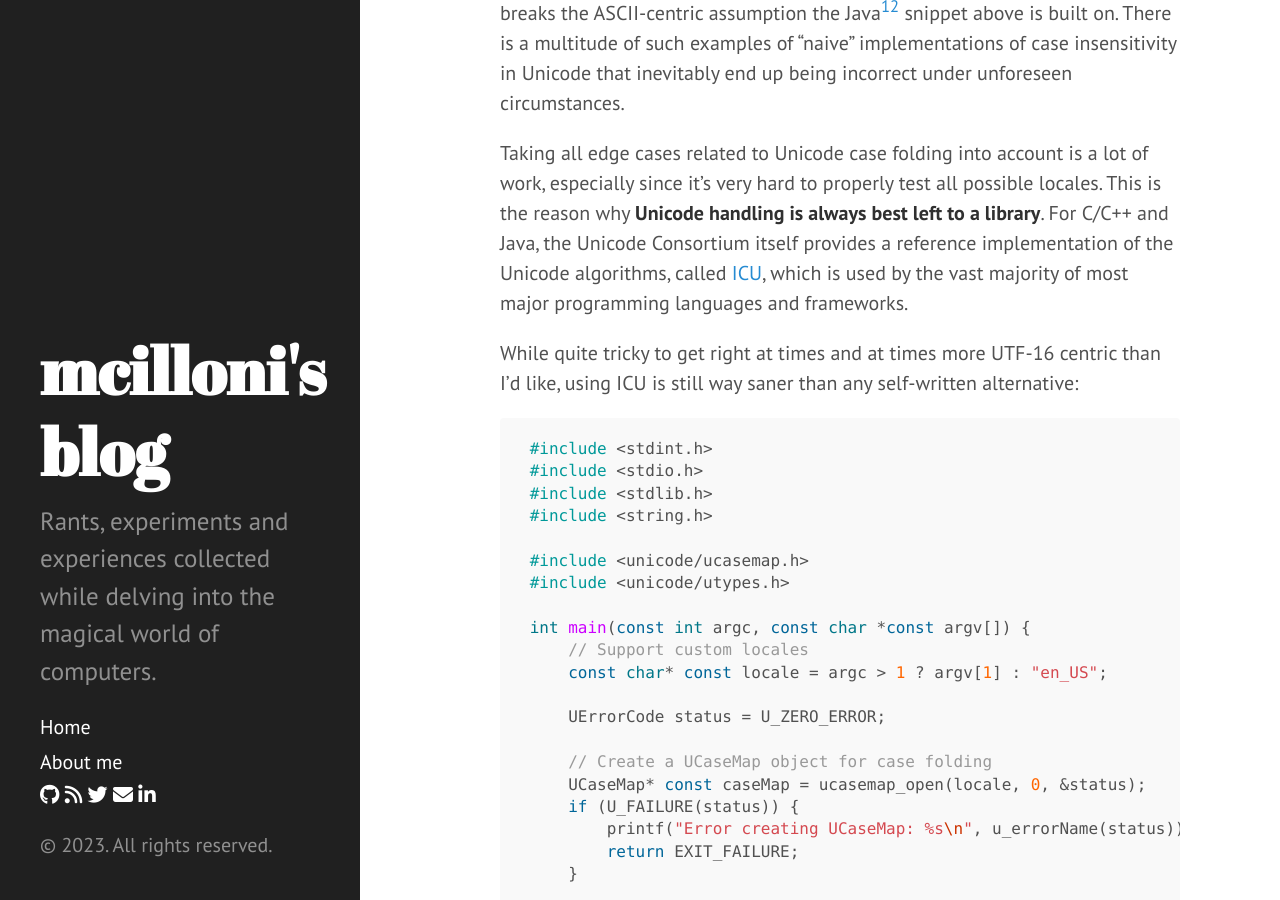
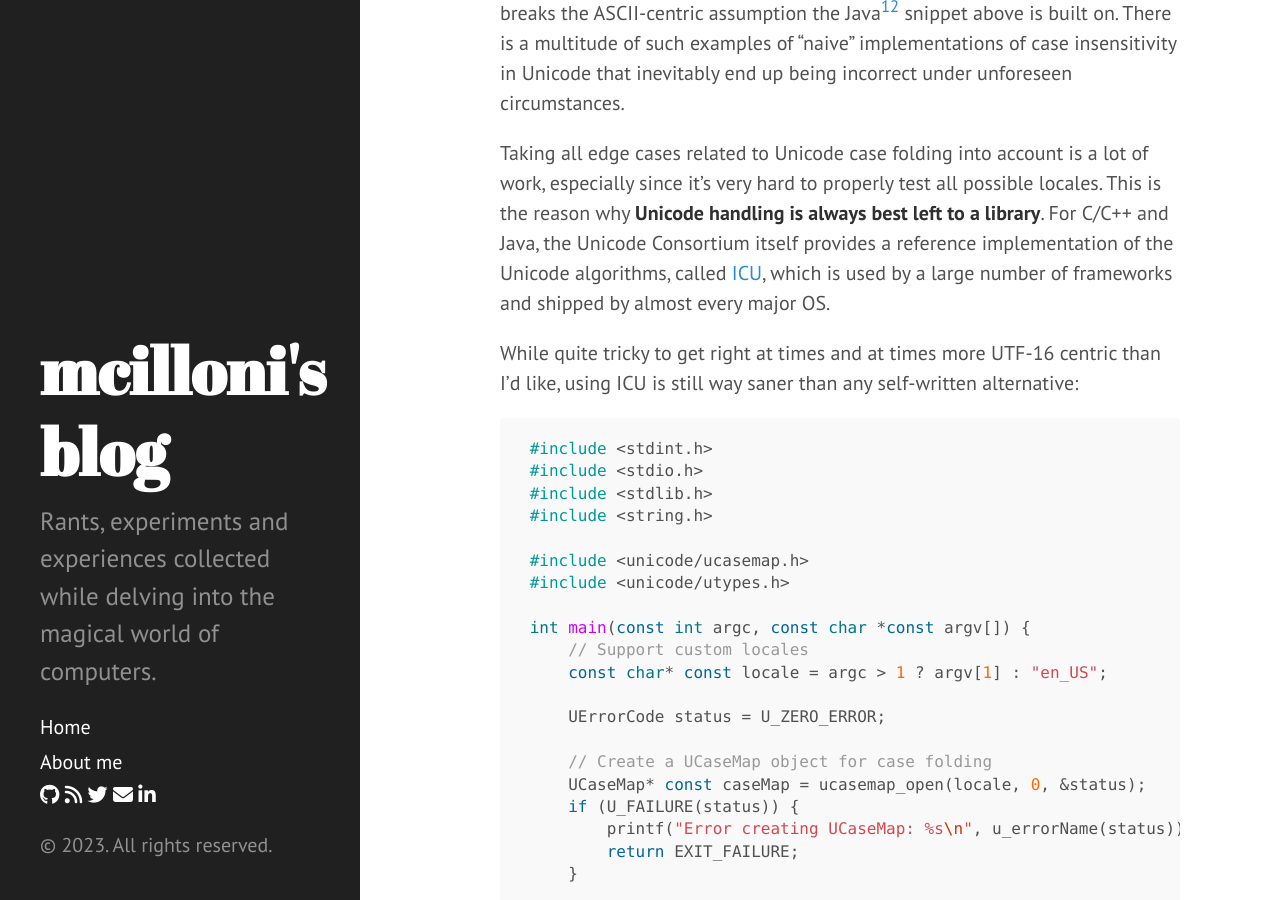
Before and after one commit to mcilloni/mcilloni.github.io, a Jekyll site: the page built from _posts/2023-07-23-unicode-is-hard.md, in a window 1280 px wide and 900 px high, scrolled down 25066 px. Built offline with Jekyll 4.4.1, drawn with Linux system fonts in a browser that asks for light colours; nearby versions of some CDN libraries; comment, search, counter and statistics services are not loaded.

Commit message:
unicode: tiny fix

```diff
--- a/_posts/2023-07-23-unicode-is-hard.md
+++ b/_posts/2023-07-23-unicode-is-hard.md
@@ -719,7 +719,7 @@ Software libraries and frameworks like Qt, Java, Unreal Engine and the Win32 API
 
     In Turkish, the uppercase of `i` is `İ`, and the lowercase of `I` is `ı`, which breaks the ASCII-centric assumption the Java[^14] snippet above is built on. There is a multitude of such examples of "naive" implementations of case insensitivity in Unicode that inevitably end up being incorrect under unforeseen circumstances.
 
-    Taking all edge cases related to Unicode case folding into account is a lot of work, especially since it's very hard to properly test all possible locales. This is the reason why **Unicode handling is always best left to a library**. For C/C++ and Java, the Unicode Consortium itself provides a reference implementation of the Unicode algorithms, called [ICU](https://unicode-org.github.io/icu/), which is used by the vast majority of most major programming languages and frameworks.
+    Taking all edge cases related to Unicode case folding into account is a lot of work, especially since it's very hard to properly test all possible locales. This is the reason why **Unicode handling is always best left to a library**. For C/C++ and Java, the Unicode Consortium itself provides a reference implementation of the Unicode algorithms, called [ICU](https://unicode-org.github.io/icu/), which is used by a large number of frameworks and shipped by almost every major OS.
 
     While quite tricky to get right at times and at times more UTF-16 centric than I'd like, using ICU is still way saner than any self-written alternative:
 
```
